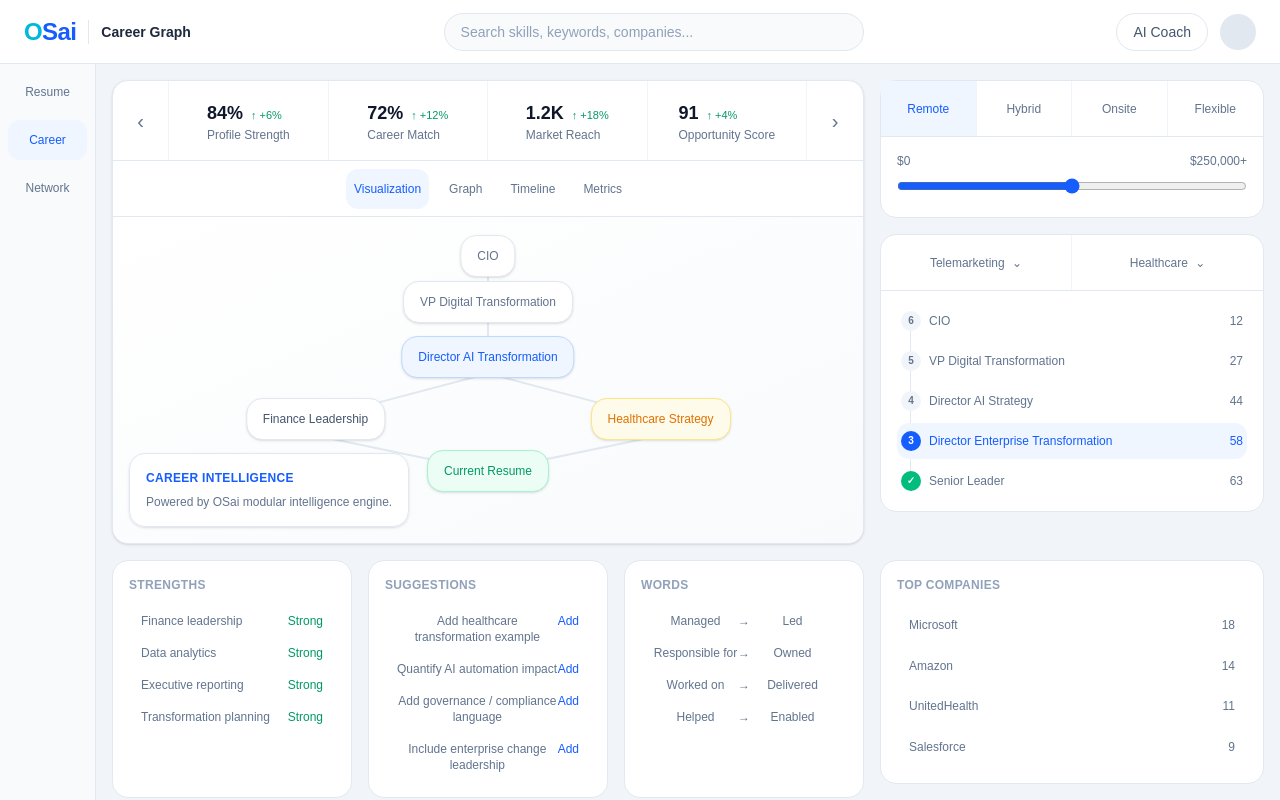
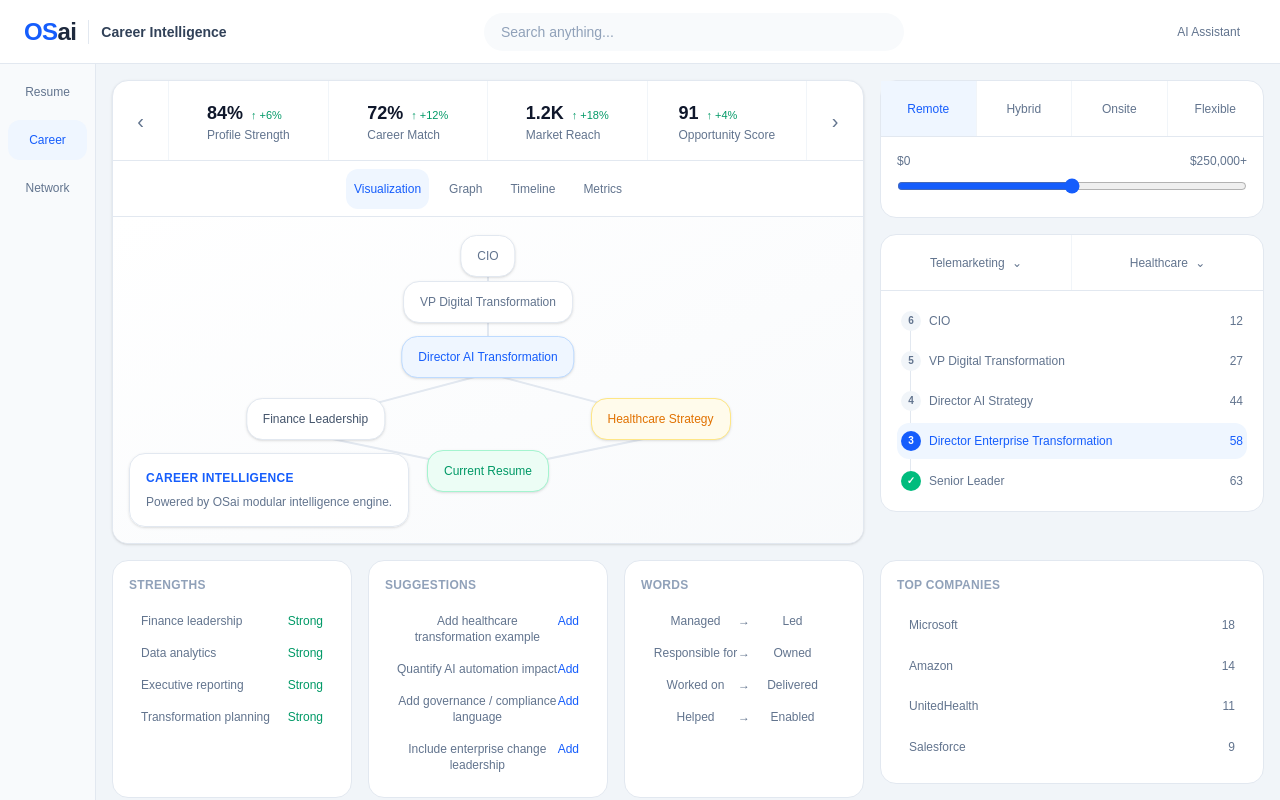
Before and after one commit to OrbitSystemsAi/career-pivot, a Next.js app: page / in a window 1280 px wide. Built offline with nearby package versions, Linux system fonts and the light colour scheme.

Commit message:
Make global header module aware

```diff
--- a/core/shell/frames/D1GlobalHeaderFrame.tsx
+++ b/core/shell/frames/D1GlobalHeaderFrame.tsx
@@ -1,25 +1,38 @@
+"use client";
+
+import { useActiveModule } from "@/core/state/ActiveModuleProvider";
+
+const moduleNames: Record<string, string> = {
+  resume: "Resume Intelligence",
+  career: "Career Intelligence",
+  network: "Network Intelligence",
+};
+
 export default function D1GlobalHeaderFrame() {
+  const { activeModule } = useActiveModule();
+
   return (
     <header className="flex h-16 items-center justify-between border-b border-slate-200 bg-white px-6">
       <div className="flex items-center gap-3">
         <div className="text-2xl font-bold tracking-tight">
-          <span className="text-cyan-500">O</span>
-          <span className="text-blue-600">Sai</span>
+          <span className="text-blue-600">OS</span>
+          <span className="text-slate-800">ai</span>
         </div>
+
         <div className="h-6 w-px bg-slate-200" />
-        <div className="text-sm font-semibold text-slate-800">Career Graph</div>
+
+        <div className="text-sm font-semibold text-slate-700">
+          {moduleNames[activeModule]}
+        </div>
       </div>
 
-      <div className="w-[420px] rounded-full border border-slate-200 bg-slate-50 px-4 py-2 text-sm text-slate-400">
-        Search skills, keywords, companies...
+      <div className="w-[420px] rounded-full border border-transparent bg-slate-50 px-4 py-2 text-sm text-slate-400 hover:border-slate-200 hover:bg-blue-50 hover:text-blue-600">
+        Search anything...
       </div>
 
-      <div className="flex items-center gap-3 text-sm text-slate-600">
-        <button className="rounded-full border border-slate-200 px-4 py-2 font-medium">
-          AI Coach
-        </button>
-        <div className="h-9 w-9 rounded-full bg-slate-200" />
-      </div>
+      <button className="rounded-xl px-4 py-3 text-xs font-medium text-slate-500 hover:bg-blue-50 hover:text-blue-600">
+        AI Assistant
+      </button>
     </header>
   );
 }
```
